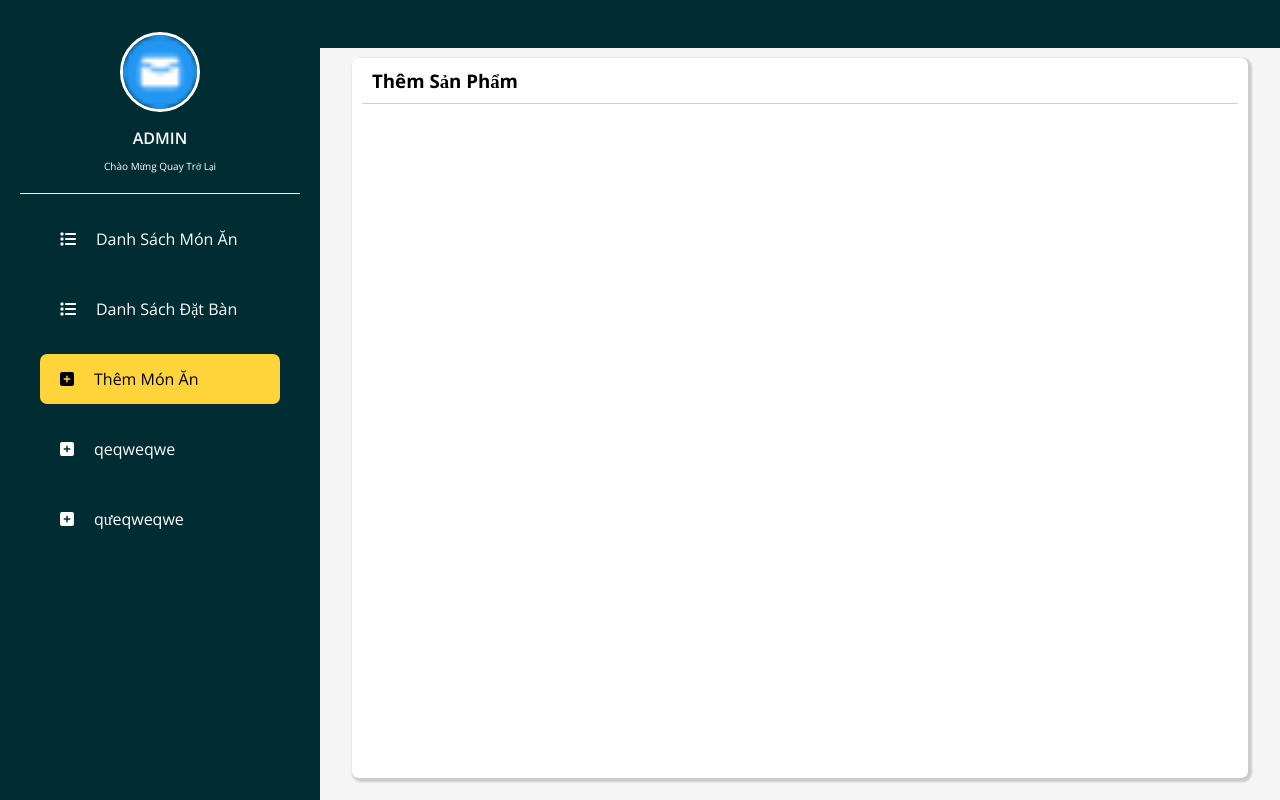
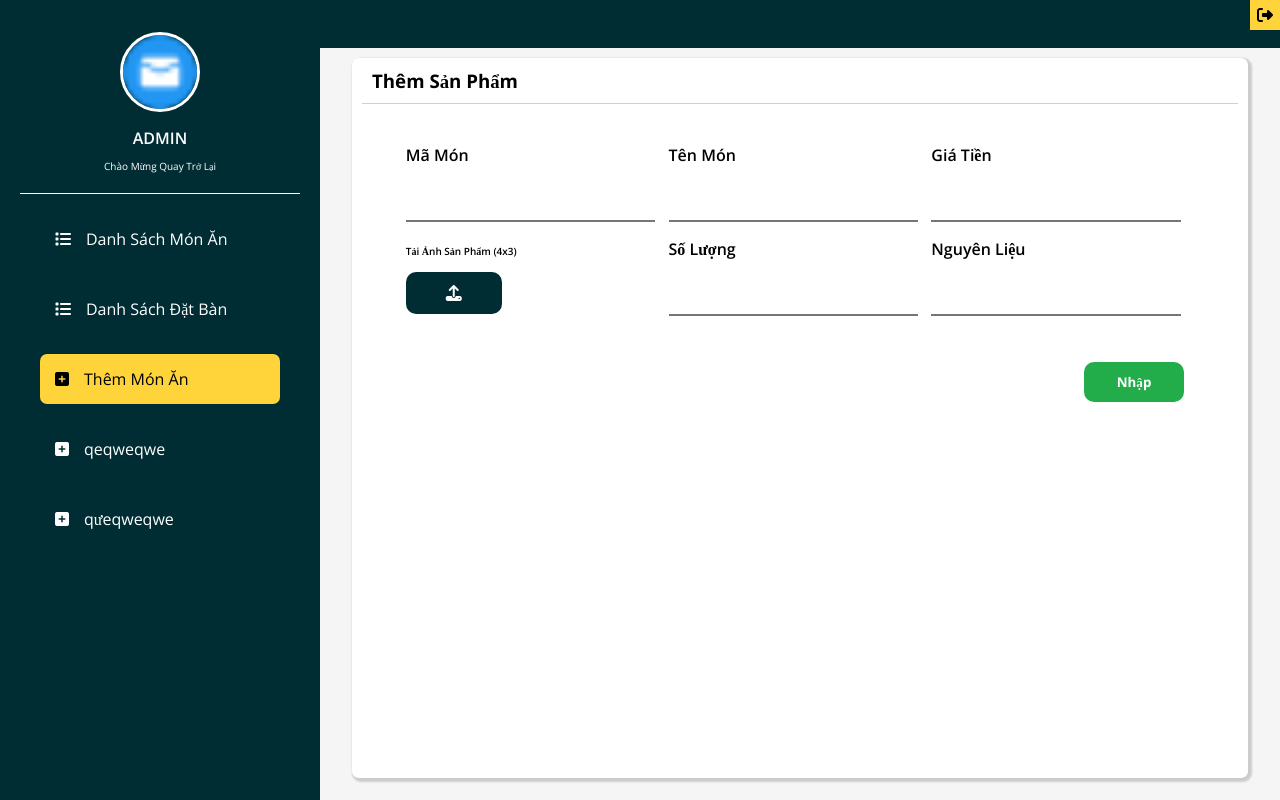
Before and after one commit to PhamTanPhong1234/DuAn1-Groub8, a PHP site: page /admin/pages/addProduct.php in a window 1280 px wide. Run offline with PHP 8.4, Linux system fonts and the light colour scheme; some libraries are stand-ins or nearby versions.

Commit message:
add product template was done

```diff
--- a/DuAn/admin/pages/addProduct.php
+++ b/DuAn/admin/pages/addProduct.php
@@ -80,7 +80,7 @@
         }
 
         li i {
-            padding: 0 20px;
+            padding: 0 15px;
         }
 
         a {
@@ -100,24 +100,126 @@
             height: 94vh;
             background-color: #F5F5F5;
         }
+
         /* css chung */
-        #main-content .add-product-title{
+        #main-content .add-product-title {
             width: 70vw;
             height: 90vh;
             background-color: white;
             margin-top: 10px;
-            margin-left:  auto;
-            margin-right:  auto;
-            margin-bottom:  auto;
+            margin-left: auto;
+            margin-right: auto;
+            margin-bottom: auto;
             border-radius: 7px;
             box-shadow: 2px 2px 2px 2px #ccc;
             padding: 0 10px;
         }
-        #main-content .add-product-title .main-title{
+
+        #main-content .add-product-title .main-title {
             width: 100%;
             padding: 10px;
             border-bottom: 1px solid #FFD33A;
+        }
 
+        form {
+            width: 90%;
+            margin-top: 40px;
+            margin-left: auto;
+            margin-right: auto;
+            display: grid;
+            grid-template-columns: 33.33% 33.33% 33.33%;
+        }
+
+        form div {
+            width: 100%;
+        }
+
+        input[type="text"] {
+            width: 95%;
+            height: 40px;
+            margin: 1em 0;
+            font-size: 1em;
+            border-top: none;
+            border-left: none;
+            border-right: none;
+            transition: 0.3s;
+        }
+
+        input[type="text"]:focus {
+            outline: none;
+            border-bottom: 2px solid #23AD4A;
+        }
+
+        label,
+        span {
+            font-weight: 600;
+
+        }
+
+        span {
+
+            font-size: 10px;
+        }
+
+        #file {
+            width: 0.1px;
+            height: 0.1px;
+            opacity: 0;
+            overflow: hidden;
+            position: absolute;
+            z-index: -1;
+        }
+
+        .upload {
+            grid-row: 2/3;
+        }
+
+        .upload-img {
+            border-radius: 10px;
+            padding: 10px 40px;
+            background-color: rgba(0, 45, 51, 1);
+            color: white;
+        }
+
+        .submit {
+            grid-column: 3/3;
+
+        }
+
+        #submit {
+            float: right;
+            margin-top: 30px;
+            margin-right: 10px;
+            width: 100px;
+            height: 3em;
+            border-radius: 10px;
+            font-weight: 700;
+            color: white;
+            border: 2px solid #23AD4A;
+            background-color: #23AD4A;
+            transition: 0.2s;
+            cursor: pointer;
+        }
+
+        #submit:hover {
+            background-color: transparent;
+            color: #23AD4A;
+        }
+
+        .logout {
+            position: absolute;
+            top: 0;
+            right: 0;
+            width: 30px;
+            height: 30px;
+            background-color: rebeccapurple;
+            text-align: center;
+            cursor: pointer;
+            background-color: #FFD33A;
+        }
+        .logout a{
+            color: #000;
+            line-height: 30px;
         }
     </style>
 </head>
@@ -143,27 +245,52 @@
     <div id="main-content">
         <!-- có thể thay đổi nội dung -->
         <div class="add-product-title">
-            <div class="main-title"><h3>Thêm Sản Phẩm</h3></div>
+            <div class="main-title">
+                <h3>Thêm Sản Phẩm</h3>
+            </div>
+            <form action="">
+                <div>
+                    <label for="Id">Mã Món</label>
+                    <br>
+                    <input type="text" name="id" id="id">
+                </div>
+                <div>
+                    <label for="name">Tên Món</label>
+                    <br>
+                    <input type="text" name="name" id="name">
+                </div>
+                <div>
+                    <label for="price">Giá Tiền</label>
+                    <br>
+                    <input type="text" name="price" id="price">
+                </div>
+                <div>
+                    <label for="quantity">Số Lượng</label>
+                    <br>
+                    <input type="text" name="quantity" id="quantity">
+                </div>
+                <div>
+                    <label for="cost">Nguyên Liệu</label>
+                    <br>
+                    <input type="text" name="cost" id="cost">
+                </div>
+                <div class="upload">
+                    <div class="contain"> <Span>Tải Ảnh Sản Phẩm (4x3)</Span><br><br>
+                        <label class="upload-img" for="file"><i class="fa-solid fa-upload"></i></label>
+                        <br>
+                        <input type="file" name="file" id="file">
+                    </div>
+                </div>
+                <div class="submit">
+                    <input type="submit" id="submit" value="Nhập">
+                </div>
+            </form>
         </div>
-        <form action="">
-            <div></div>
-        </form>
-
         <!-- có thể thay đổi nội dung -->
+    </div>
+    <div class="logout">
+        <a href=""> <i class="fa-solid fa-right-from-bracket"></i></a>
     </div>
 </body>
 
 </html>
-<!-- <form action="process_product.php" method="post">
-        <h2>Add Product</h2>
-        <label for="productName">Product Name:</label>
-        <input type="text" id="productName" name="productName" required>
-
-        <label for="productPrice">Product Price:</label>
-        <input type="number" id="productPrice" name="productPrice" required>
-
-        <label for="productImage">Product Image URL:</label>
-        <input type="url" id="productImage" name="productImage" required>
-
-        <button type="submit">Add Product</button>
-    </form> -->
```
